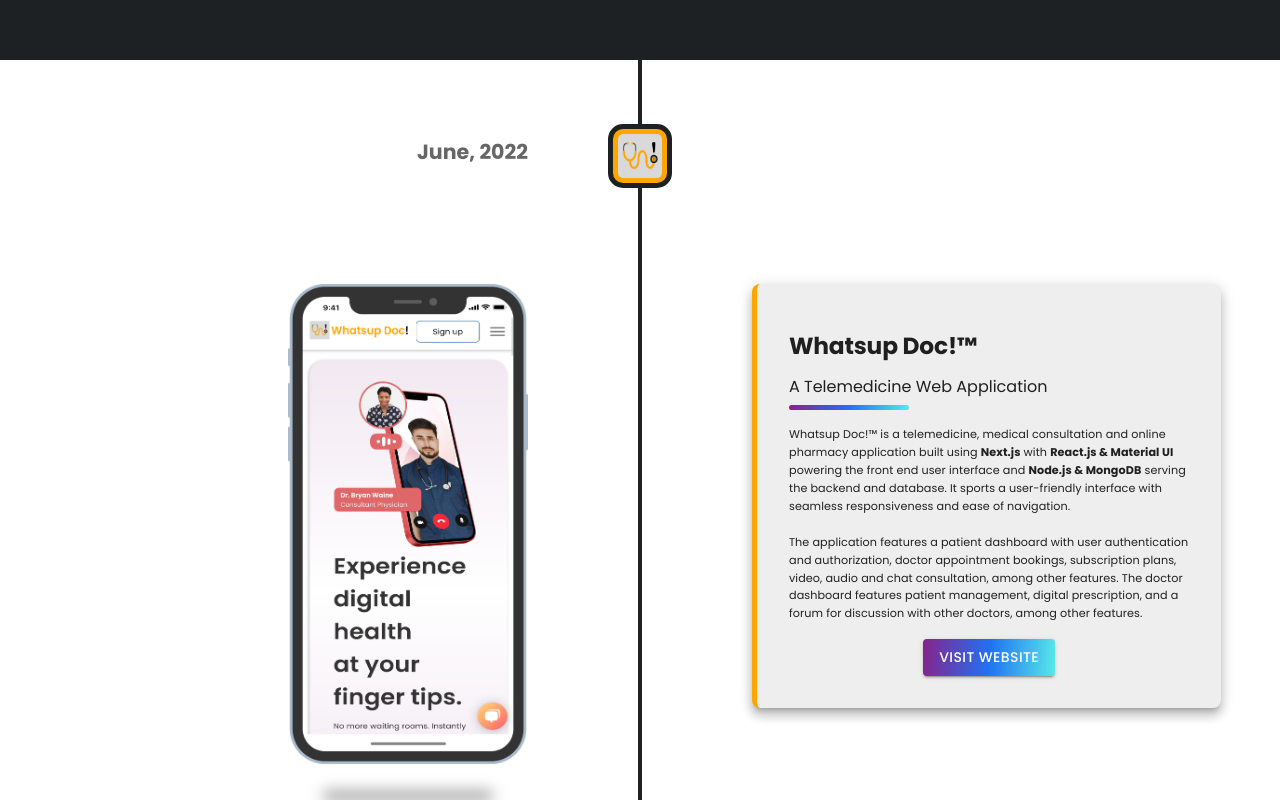
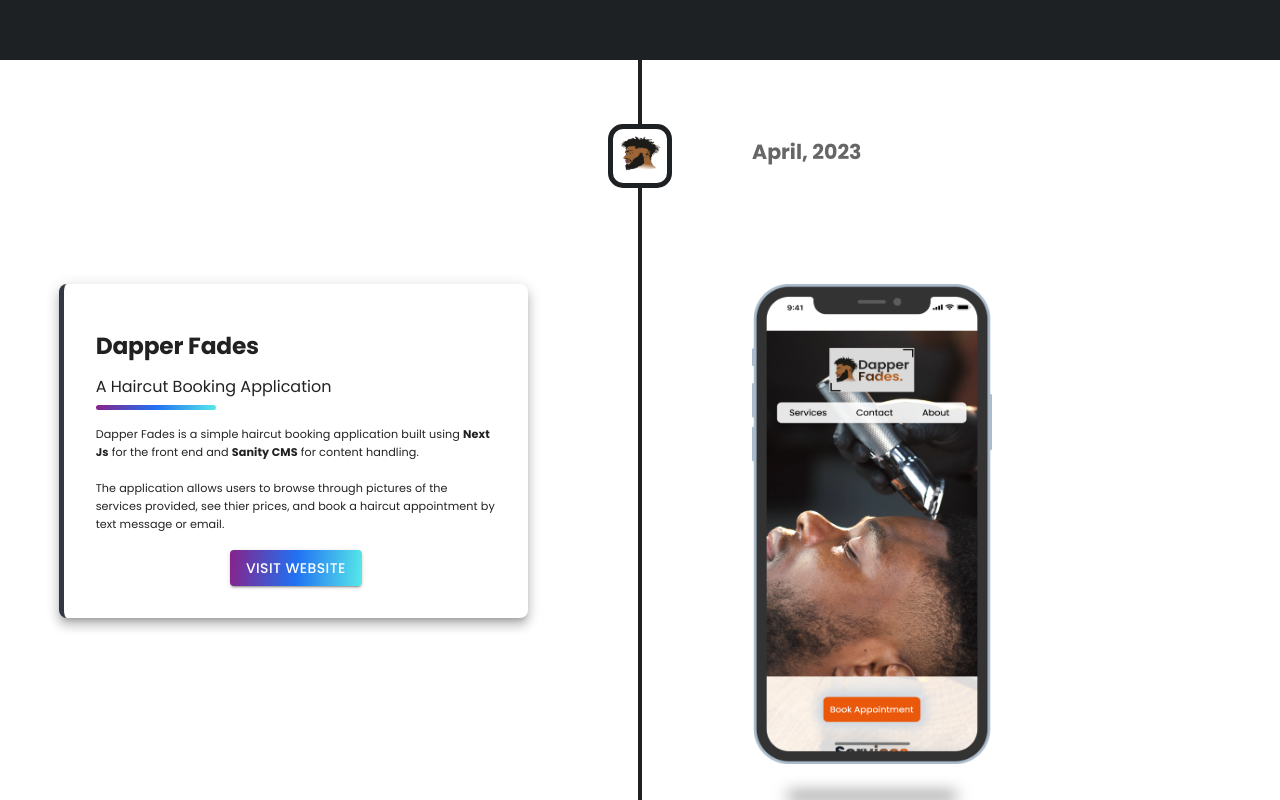
Before and after one commit to bryanwaine/thedevmedic, a Next.js app: page /portfolio in a window 1280 px wide. Shown: the part 500-1300 px from the top of the page. Built offline with nearby package versions, Linux system fonts and the light colour scheme.

Commit message:
update portfolio

```diff
--- a/components/Carousel.js
+++ b/components/Carousel.js
@@ -16,6 +16,27 @@ const ImageCarousel = () => {
       swipeable={true}
       transitionTime={2000}
     >
+      <div
+        style={{
+          display: 'flex',
+          flexDirection: 'column',
+          alignItems: 'center',
+        }}
+      >
+        <img
+          src='/dapperfades_screen.png'
+          alt='Dapper fades'
+          style={{ width: '10rem', height: '20rem' }}
+        />
+        <Box
+          sx={{
+            boxShadow: '0px 0px 15px 4px rgba(0,0,0,0.50)  !important',
+            width: '5rem',
+            height: '0px',
+            margin: '2rem 0 0 0',
+          }}
+        />
+      </div>
       <div
         style={{
           display: 'flex',
@@ -100,48 +121,6 @@ const ImageCarousel = () => {
           }}
         />
       </div>
-      <div
-        style={{
-          display: 'flex',
-          flexDirection: 'column',
-          alignItems: 'center',
-        }}
-      >
-        <img
-          src='weather_screen.png'
-          alt=''
-          style={{ width: '10rem', height: '20rem' }}
-        />
-        <Box
-          sx={{
-            boxShadow: '0px 0px 15px 4px rgba(0,0,0,0.50)  !important',
-            width: '5rem',
-            height: '0px',
-            margin: '2rem 0 0 0',
-          }}
-        />
-      </div>
-      <div
-        style={{
-          display: 'flex',
-          flexDirection: 'column',
-          alignItems: 'center',
-        }}
-      >
-        <img
-          src='chatrooms_screen.png'
-          alt=''
-          style={{ width: '10rem', height: '20rem' }}
-        />
-        <Box
-          sx={{
-            boxShadow: '0px 0px 15px 4px rgba(0,0,0,0.50)  !important',
-            width: '5rem',
-            height: '0px',
-            margin: '2rem 0 0 0',
-          }}
-        />
-      </div>
     </Carousel>
   );
 }
--- a/pages/portfolio.js
+++ b/pages/portfolio.js
@@ -183,6 +183,72 @@ const Portfolio = () => {
                 padding: '4rem 0',
               }}
             >
+
+              {/* Dapper Fades Description Section  */}
+
+              <Box
+                sx={{ height: '50rem', width: '80%' }}
+                className='revealPortfolioDesc5'
+              >
+                <Card
+                  raised={true}
+                  sx={{
+                    width: '100%',
+                    minHeight: '20rem',
+                    borderLeft: '5px solid #333744',
+                    borderRadius: 2,
+                    margin: '10rem 0 0 0',
+                    padding: '2rem',
+                  }}
+                >
+                  <Typography variant='h2' sx={{ fontWeight: 'bold' }}>
+                    Dapper Fades
+                  </Typography>
+                  <Typography variant='h5' sx={{ margin: '0' }}>
+                    A Haircut Booking Application
+                  </Typography>
+                  <Box
+                    sx={{
+                      height: '.3rem',
+                      width: { xs: '50%', lg: '30%' },
+                      borderRadius: 20,
+                      backgroundImage:
+                        'linear-gradient( 95deg,rgb(135,35,138) 0%,rgb(33,113,242) 50%,rgb(87,233,233) 100%)',
+                      marginTop: 1,
+                    }}
+                  />
+
+                  <Typography variant='h6' sx={{}}>
+                    Dapper Fades is a simple haircut booking application built using{' '}
+                     <strong>Next Js</strong> for the front end and{' '}
+                    <strong>Sanity CMS</strong>  for
+                    content handling.
+                    <br />
+                    <br />
+                    The application allows users to browse through pictures of the services provided, see thier prices, and book a haircut appointment by text message or email.
+                  </Typography>
+                  <div style={{ display: 'flex', justifyContent: 'center' }}>
+                    <a
+                      href='http://dapper-fadesvercel.app'
+                      target='_blank'
+                      rel='noreferrer'
+                    >
+                      <Button
+                        variant='contained'
+                        color='primary'
+                        type='submit'
+                        sx={{
+                          backgroundImage:
+                            'linear-gradient( 95deg,rgb(135,35,138) 0%,rgb(33,113,242) 50%,rgb(87,233,233) 100%)',
+                        }}
+                      >
+                        VISIT WEBSITE
+                      </Button>
+                    </a>
+                  </div>
+                </Card>
+              </Box>
+
               {/* Telemedicine Screen Section */}
 
               <Box
@@ -420,6 +486,7 @@ const Portfolio = () => {
                 </Card>
               </Box>
 
+
             </Grid>
 
             {/* Middle column */}
@@ -454,8 +521,35 @@ const Portfolio = () => {
                     }}
                   />
                   <img
-                    src='/w-d_logo_thumb.png'
+                    src='/dapperfades.png'
                     alt='Whatsup Doc!'
+                    style={{
+                      width: '4rem',
+                      height: '4rem',
+                      background: '#ffffff',
+                      border: '5px solid #1d2124',
+                      borderRadius: 15,
+                      padding: 5,
+                    }}
+                  />
+                  <Box
+                    sx={{
+                      background: '#1d2124',
+                      height: '46rem',
+                      width: '3%',
+                    }}
+                  />
+                  <Box
+                    sx={{
+                      display: { xs: 'initial', lg: 'none' },
+                      background: '#1d2124',
+                      height: '30rem',
+                      width: '3%',
+                    }}
+                  />
+                  <img
+                     src='/w-d_logo_thumb.png'
+                     alt='Whatsup Doc!'
                     style={{
                       width: '4rem',
                       height: '4rem',
@@ -481,8 +575,8 @@ const Portfolio = () => {
                     }}
                   />
                   <img
-                    src='/ahia.png'
-                    alt='ahia'
+                     src='/ahia.png'
+                     alt='ahia'
                     style={{
                       width: '4rem',
                       height: '4rem',
@@ -509,7 +603,7 @@ const Portfolio = () => {
                   />
                   <img
                     src='/phs.png'
-                    alt='PHS LMS'
+                    alt='PHS Website'
                     style={{
                       width: '4rem',
                       height: '4rem',
@@ -536,7 +630,7 @@ const Portfolio = () => {
                   />
                   <img
                     src='/phs.png'
-                    alt='PHS Website'
+                    alt='PHS LMS'
                     style={{
                       width: '4rem',
                       height: '4rem',
@@ -557,10 +651,11 @@ const Portfolio = () => {
                     sx={{
                       display: { xs: 'initial', lg: 'none' },
                       background: '#1d2124',
-                      height: '28rem',
+                      height: '30rem',
                       width: '3%',
                     }}
                   />
+
 
                 </Grid>
               </Grid>
@@ -579,9 +674,127 @@ const Portfolio = () => {
                 padding: '4rem 0',
               }}
             >
-              {/* Telemedicine Screen on XS */}
+
+
+              {/* Dapper Fades Screen Section */}
 
               <Box
+                sx={{ height: { xs: '40rem', lg: '50rem' }, width: '80%' }}
+                className='revealPortfolioImg5'
+              >
+                <Typography
+                  variant='h3'
+                  sx={{
+                    width: '100%',
+                    height: '8rem',
+                    display: 'flex',
+                    justifyContent: 'start',
+                    alignItems: 'start',
+                    padding: '0',
+                    fontWeight: 700,
+                    color: '#666666',
+                  }}
+                >
+                  April, 2023
+                </Typography>
+                <Box
+                  sx={{
+                    display: 'flex',
+                    flex: 'center',
+                    flexDirection: 'column',
+                    alignItems: 'start',
+                    margin: { xs: '-5rem 0 0 0', lg: 0 },
+                  }}
+                >
+                  <img
+                    src='/dapperfades_screen.png'
+                    alt='Dapper Fades'
+                    style={{ width: '15rem', height: '30rem' }}
+                  />
+                  <Box
+                    sx={{
+                      boxShadow:
+                        '0px 0px 15px 4px rgba(0,0,0,0.50)  !important',
+                      width: '10rem',
+                      height: '0px',
+                      margin: '2rem 0 0 2.5rem',
+                    }}
+                  />
+                </Box>
+              </Box>
+
+              {/* Dapper Fades Description Section on XS */}
+
+              <Box
+                sx={{
+                  height: { xs: '40rem', lg: '50rem' },
+                  width: '80%',
+                  display: { xs: 'initial', lg: 'none' },
+                }}
+                className='revealPortfolioDesc5'
+              >
+                <Card
+                  raised={true}
+                  sx={{
+                    width: '100%',
+                    minHeight: '20rem',
+                    borderLeft: '5px solid #333744',
+                    borderRadius: 2,
+                    margin: { xs: 0, lg: '10rem 0 0 0' },
+                    padding: '2rem',
+                  }}
+                >
+                  <Typography variant='h2' sx={{ fontWeight: 'bold' }}>
+                    Dapper Fades
+                  </Typography>
+                  <Typography variant='h5' sx={{ margin: '0' }}>
+                    A Haircut booking Application
+                  </Typography>
+                  <Box
+                    sx={{
+                      height: '.3rem',
+                      width: { xs: '50%', lg: '30%' },
+                      borderRadius: 20,
+                      backgroundImage:
+                        'linear-gradient( 95deg,rgb(135,35,138) 0%,rgb(33,113,242) 50%,rgb(87,233,233) 100%)',
+                      marginTop: 1,
+                    }}
+                  />
+
+                  <Typography variant='h6' sx={{}}>
+                  Dapper Fades is a simple haircut booking application built using{' '}
+                     <strong>Next Js</strong> for the front end and{' '}
+                    <strong>Sanity CMS</strong>  for
+                    content handling.
+                    <br />
+                    <br />
+                    The application allows users to browse through pictures of the services provided, see thier prices, and book a haircut appointment by text message or email.
+                  </Typography>
+                  <div style={{ display: 'flex', justifyContent: 'center' }}>
+                    <a
+                      href='http://dapper-fades.vercel.app'
+                      target='_blank'
+                      rel='noreferrer'
+                    >
+                      <Button
+                        variant='contained'
+                        color='primary'
+                        type='submit'
+                        sx={{
+                          backgroundImage:
+                            'linear-gradient( 95deg,rgb(135,35,138) 0%,rgb(33,113,242) 50%,rgb(87,233,233) 100%)',
+                        }}
+                      >
+                        VISIT WEBSITE
+                      </Button>
+                    </a>
+                  </div>
+                </Card>
+              </Box>
+
+                 {/* Telemedicine Screen on XS */}
+
+                 <Box
                 sx={{
                   height: { xs: '40rem', lg: '50rem' },
                   width: '80%',
@@ -1074,7 +1287,6 @@ const Portfolio = () => {
                 </Card>
               </Box>
 
-
             </Grid>
           </Grid>
         </Grid>
```
Also changed, not shown: public/dapperfades.png (added), public/dapperfades_screen.png (added).
